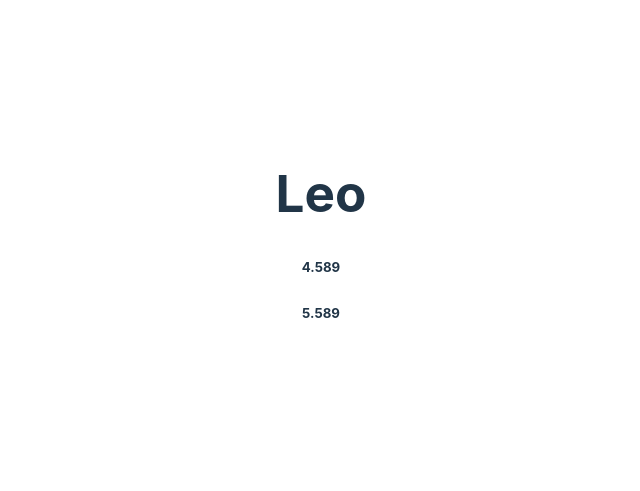
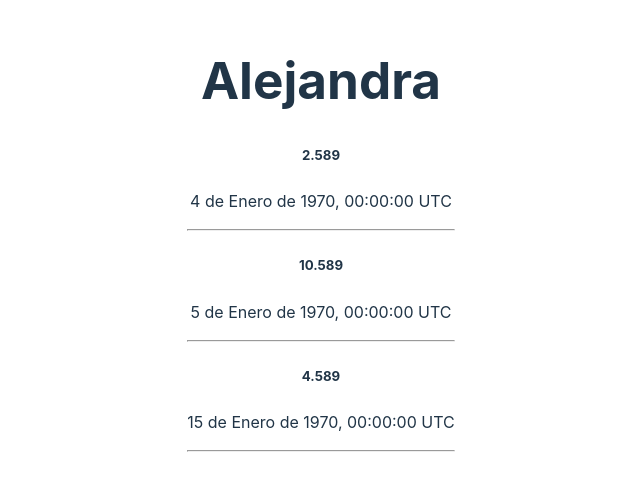
Before and after one commit to Lopez089/peso_bebe, a React (Vite) app: page / in a window 1280 px wide. Shown: the part 161-652 px from the top of the page, without its empty margins (319-959 px from the left). Built offline with nearby package versions, Linux system fonts and the light colour scheme; data requests are answered from the project's data file.

Commit message:
feat: component weigth

```diff
--- a/src/App.tsx
+++ b/src/App.tsx
@@ -2,13 +2,16 @@ import { useEffect, useState } from 'react'
 import { TUser, weight } from './interfaces/index'
 import './App.css'
 import { getUserWeight, getUser } from './utils/index'
+import { WraperUser } from './components/index'
+
+
 
 function App() {
   const [weights, setWeights] = useState<weight[] | never>([])
   const [user, setUser] = useState<TUser | null>(null)
 
   useEffect(() => {
-    getUser(2312324524234, setUser)
+    getUser(2312324520898, setUser)
   }, [])
 
   useEffect(() => {
@@ -18,13 +21,7 @@ function App() {
   return (
     <div className="App">
       {
-        user ? <h1>{user.name}</h1> : null
-      }
-      {
-        weights.map((weight) => (
-          <h5 key={weight.id}>{weight.weight}</h5>
-        )
-        )
+        user ? <WraperUser user={user} weights={weights} /> : <h2>Error, El usuario no existe</h2>
       }
     </div>
   )
--- /dev/null
+++ b/src/components/index.ts
@@ -0,0 +1,7 @@
+import { Weight } from '../components/weight'
+import { WraperUser } from '../components/wraperUser'
+
+export {
+    Weight,
+    WraperUser
+}
--- /dev/null
+++ b/src/components/weight.tsx
@@ -0,0 +1,12 @@
+import { weight } from "../interfaces/index"
+
+export const Weight = ({ weight, date }: weight) => {
+
+    return (
+        <div >
+            <h5>{weight}</h5>
+            <p>{date}</p>
+            <hr />
+        </div >
+    )
+}
--- /dev/null
+++ b/src/components/wraperUser.tsx
@@ -0,0 +1,18 @@
+import { Weight } from '../components/index'
+import { wraperUserProp } from '../interfaces/index'
+
+export const WraperUser = ({ user, weights }: wraperUserProp) => {
+    return (
+        <>
+            <h1>{user.name}</h1>
+            <Weight weight={user.birthWeight} date={user.birthday} />
+            {
+                weights.map(({ weight, date, id }) => {
+                    return (
+                        <Weight weight={weight} date={date} id={id} key={id} />
+                    )
+                })
+            }
+        </>
+    )
+}
--- a/src/interfaces/TUser.ts
+++ b/src/interfaces/TUser.ts
@@ -2,5 +2,5 @@ export interface TUser {
     birthWeight: number;
     birthday: string;
     id: number;
-    name: number;
+    name: string;
 }
--- a/src/interfaces/weight.ts
+++ b/src/interfaces/weight.ts
@@ -1,5 +1,5 @@
 export interface weight {
     weight: number;
     date: string;
-    id: number;
+    id?: number;
 }
--- /dev/null
+++ b/src/interfaces/wraperUserProp.ts
@@ -0,0 +1,6 @@
+import { TUser, weight } from "./index";
+
+export interface wraperUserProp {
+    user: TUser;
+    weights: weight[];
+}
```
Also changed, not shown: src/interfaces/index.ts (+7 -1 lines).
